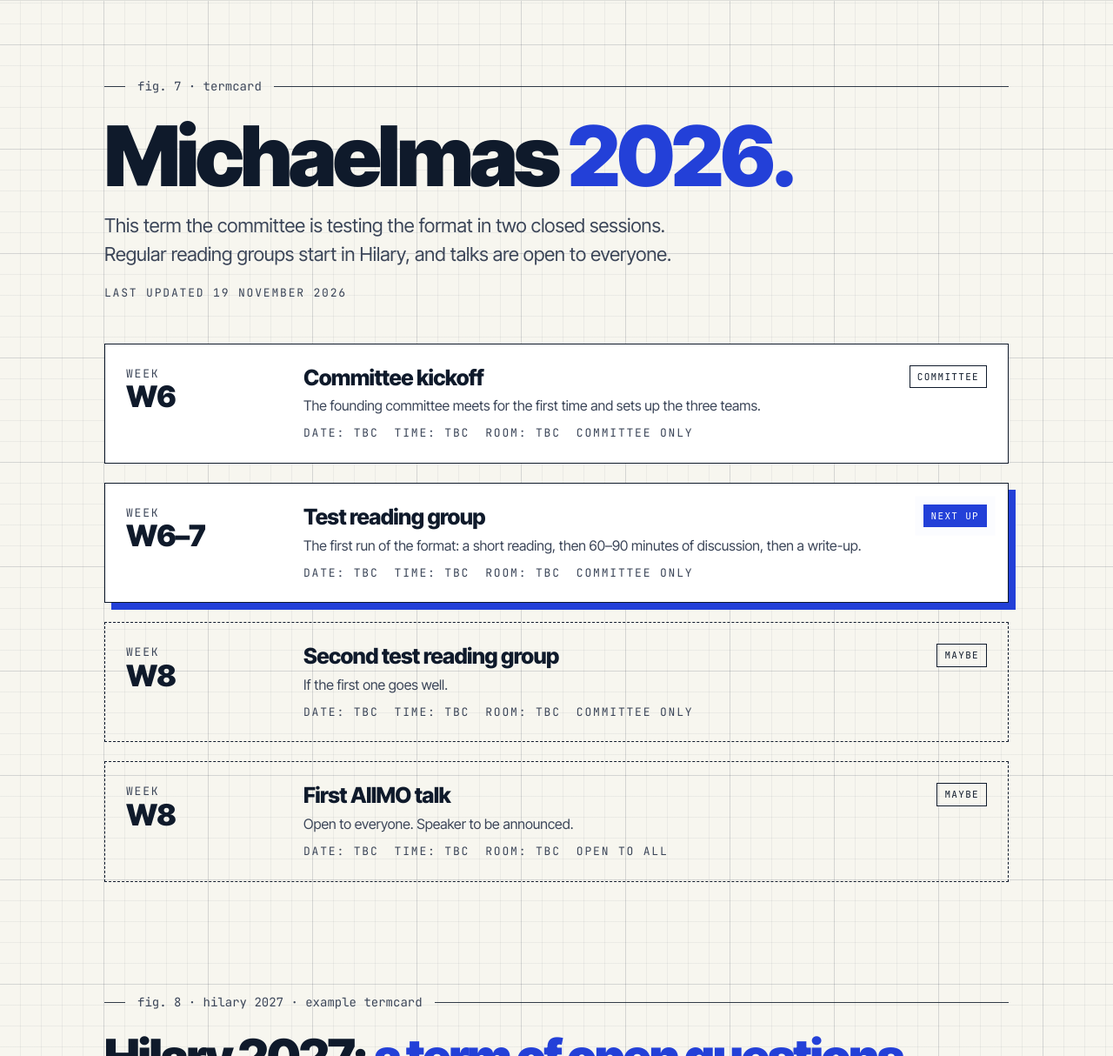
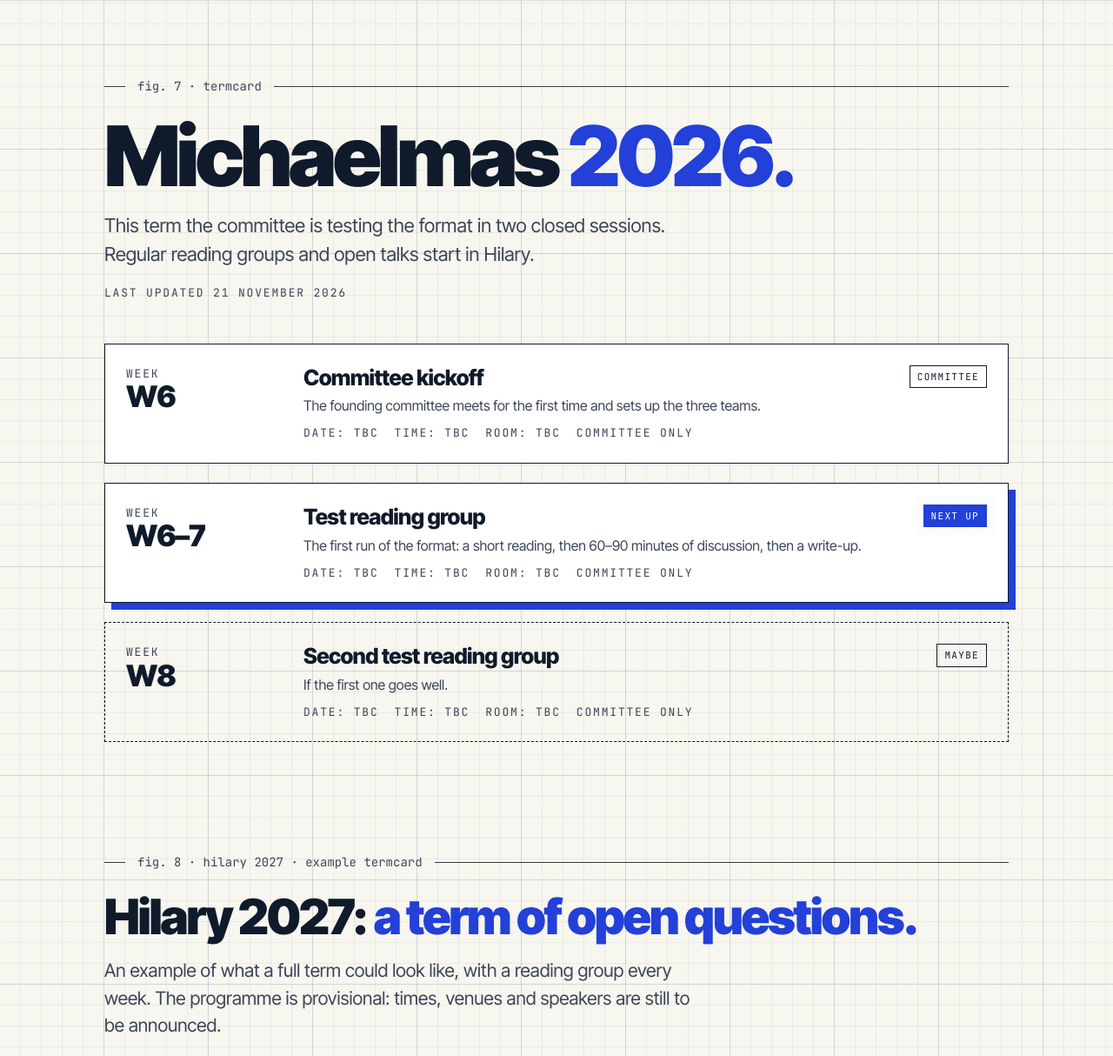
Before and after one commit to Cehlen2/aiimo, a plain HTML site: page termcard.html in a window 1280 px wide. Shown: the part 68-1282 px from the top of the page at 87% size. Drawn offline with Linux system fonts and the light colour scheme.

Commit message:
Remove week 8 talk from termcard
Co-Authored-By: Claude Opus 5.5 <noreply@anthropic.com>

```diff
--- a/termcard.html
+++ b/termcard.html
@@ -82,8 +82,8 @@
     <div class="wrap">
       <div class="fig left"><span>fig. 7 · termcard</span></div>
       <h1>Michaelmas <span class="blue">2026.</span></h1>
-      <p class="lede">This term the committee is testing the format in two closed sessions. Regular reading groups start in Hilary, and talks are open to everyone.</p>
-      <p class="mono" style="margin:18px 0 0">Last updated 19 November 2026</p>
+      <p class="lede">This term the committee is testing the format in two closed sessions. Regular reading groups and open talks start in Hilary.</p>
+      <p class="mono" style="margin:18px 0 0">Last updated 21 November 2026</p>
     </div>
   </section>
 
@@ -115,15 +115,6 @@
             <h3>Second test reading group</h3>
             <p>If the first one goes well.</p>
             <div class="meta"><span class="mono">Date: TBC</span><span class="mono">Time: TBC</span><span class="mono">Room: TBC</span><span class="mono">Committee only</span></div>
-          </div>
-          <span class="pill">Maybe</span>
-        </article>
-        <article class="event maybe">
-          <div class="when"><div class="mono">Week</div><div class="wk">W8</div></div>
-          <div>
-            <h3>First AIIMO talk</h3>
-            <p>Open to everyone. Speaker to be announced.</p>
-            <div class="meta"><span class="mono">Date: TBC</span><span class="mono">Time: TBC</span><span class="mono">Room: TBC</span><span class="mono">Open to all</span></div>
           </div>
           <span class="pill">Maybe</span>
         </article>
```
